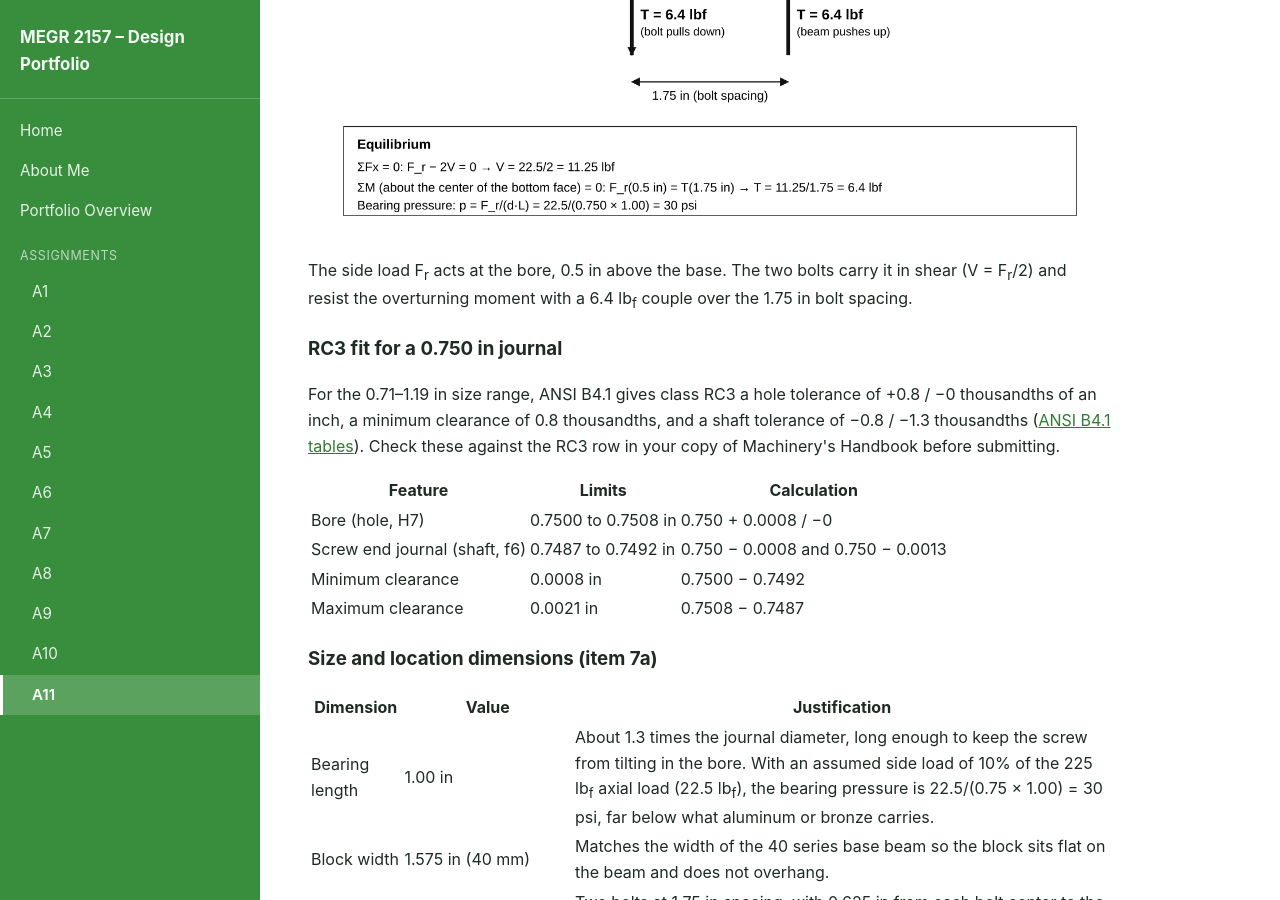
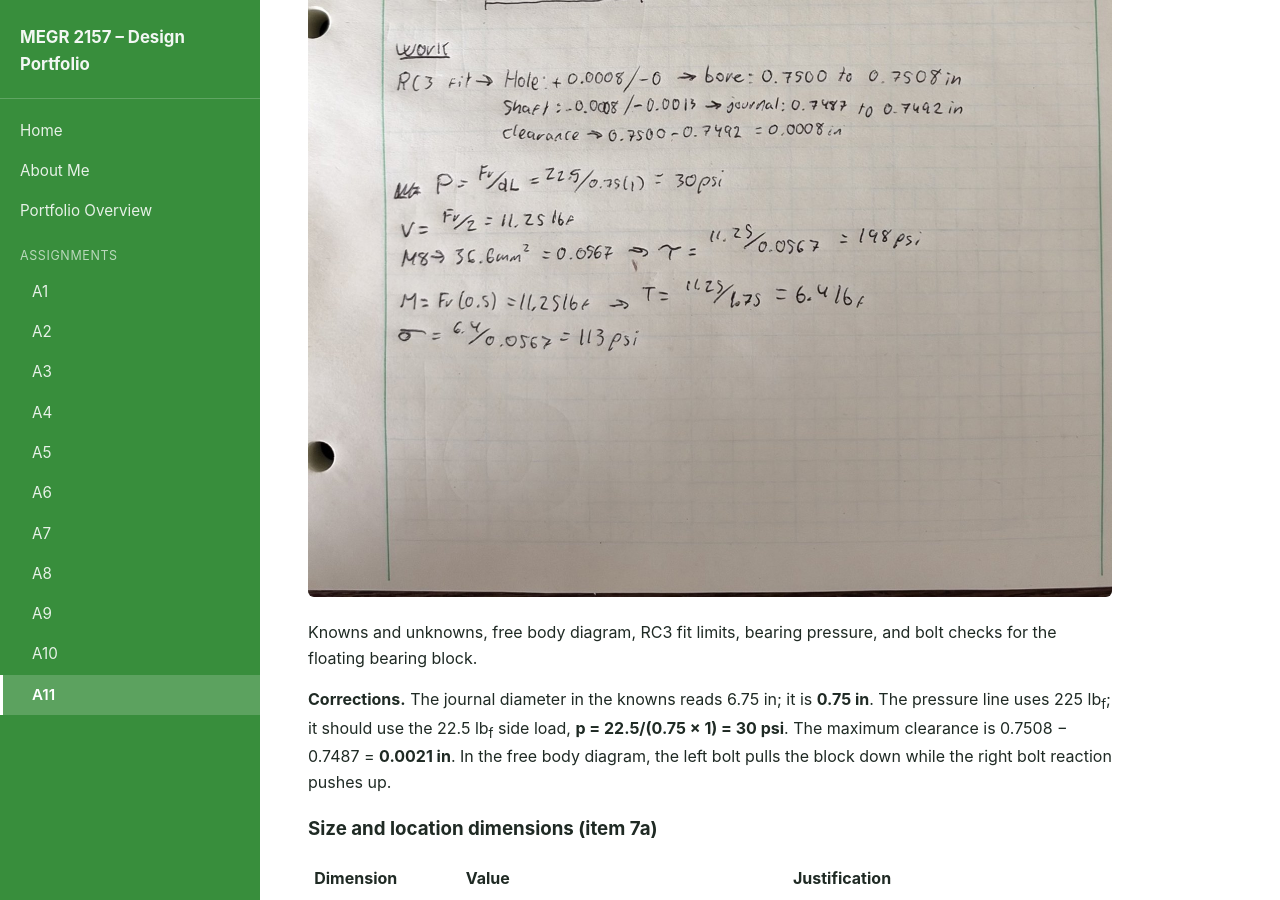
Before and after one commit to juanmasacova/MASACOVA-lecture-portfolio, a Jekyll site: the page built from docs/assignments/A11/index.html, in a window 1280 px wide and 900 px high, scrolled down 22336 px. Built offline with Jekyll 4.4.1, drawn with Linux system fonts in a browser that asks for light colours; some of the changed text lies outside the part shown.

Commit message:
A11: replace item 7 work with hand calculation photo, remove STEP file and generated FBD
Co-Authored-By: Claude Sonnet 5.5 <noreply@anthropic.com>
Claude-Session: https://claude.ai/code/session_01RhUpXczcxKWuEEtfGGc2wT

```diff
--- a/docs/assignments/A11/index.html
+++ b/docs/assignments/A11/index.html
@@ -85,27 +85,10 @@ title: "A11 – Motor Selection"
 <h2>7. Floating Bearing Mount: Juan</h2>
 <p>The motor and coupler hold the top end of each leadscrew. The bottom end needs a mount that lets the screw turn and carries only a small side load, because the 1 kN axial load goes through the nut and the top frame. The mount is a block bolted to the base beam with a bore for the screw end, sized with an RC3 (precision running) fit from ANSI B4.1.</p>
 
-<h3>Knowns and unknowns</h3>
-<ul>
-  <li><strong>Knowns:</strong> screw end journal 0.750 in (the 3/4 in&ndash;8 Acme screw from A10), load per screw 225 lb<sub>f</sub> (axial, carried at the top), RC3 fit, 40 series base beam (40 mm = 1.575 in wide), 6061-T6 aluminum block.</li>
-  <li><strong>Unknowns:</strong> bore and journal limits, bearing length, block width and height, bolt hole size, hole spacing and edge distance.</li>
-</ul>
-
-<h3>Free body diagram</h3>
-<img src="{{ '/assignments/A11/bearing-mount-fbd.png' | relative_url }}" alt="Free body diagram of the floating bearing block: 22.5 lbf side load at the bore, 11.25 lbf shear reaction at each bolt, and a 6.4 lbf up and down couple at the bolts">
-<p>The side load F<sub>r</sub> acts at the bore, 0.5 in above the base. The two bolts carry it in shear (V = F<sub>r</sub>/2) and resist the overturning moment with a 6.4 lb<sub>f</sub> couple over the 1.75 in bolt spacing.</p>
-
-<h3>RC3 fit for a 0.750 in journal</h3>
-<p>For the 0.71&ndash;1.19 in size range, ANSI B4.1 gives class RC3 a hole tolerance of +0.8 / &minus;0 thousandths of an inch, a minimum clearance of 0.8 thousandths, and a shaft tolerance of &minus;0.8 / &minus;1.3 thousandths (<a href="https://fac.ksu.edu.sa/sites/default/files/fits_us_tables_ansi_b4.1-1967_r1987.pdf">ANSI B4.1 tables</a>). Check these against the RC3 row in your copy of Machinery's Handbook before submitting.</p>
-<table>
-  <thead><tr><th>Feature</th><th>Limits</th><th>Calculation</th></tr></thead>
-  <tbody>
-    <tr><td>Bore (hole, H7)</td><td>0.7500 to 0.7508 in</td><td>0.750 + 0.0008 / &minus;0</td></tr>
-    <tr><td>Screw end journal (shaft, f6)</td><td>0.7487 to 0.7492 in</td><td>0.750 &minus; 0.0008 and 0.750 &minus; 0.0013</td></tr>
-    <tr><td>Minimum clearance</td><td>0.0008 in</td><td>0.7500 &minus; 0.7492</td></tr>
-    <tr><td>Maximum clearance</td><td>0.0021 in</td><td>0.7508 &minus; 0.7487</td></tr>
-  </tbody>
-</table>
+<h3>Hand calculations (items 7a&ndash;7b)</h3>
+<img src="{{ '/assignments/A11/bearing-mount-handcalc.jpg' | relative_url }}" alt="Handwritten knowns and unknowns, free body diagram of the floating bearing block, and work for the RC3 fit, bearing pressure, bolt shear, and bolt tension">
+<p>Knowns and unknowns, free body diagram, RC3 fit limits, bearing pressure, and bolt checks for the floating bearing block.</p>
+<p><strong>Corrections.</strong> The journal diameter in the knowns reads 6.75 in; it is <strong>0.75 in</strong>. The pressure line uses 225 lb<sub>f</sub>; it should use the 22.5 lb<sub>f</sub> side load, <strong>p = 22.5/(0.75 &times; 1) = 30 psi</strong>. The maximum clearance is 0.7508 &minus; 0.7487 = <strong>0.0021 in</strong>. In the free body diagram, the left bolt pulls the block down while the right bolt reaction pushes up.</p>
 
 <h3>Size and location dimensions (item 7a)</h3>
 <table>
```
Also changed, not shown: other parts of docs/assignments/A11/index.html (+0 -1 lines), docs/assignments/A11/bearing-mount-fbd.png (deleted), docs/assignments/A11/bearing-mount-handcalc.jpg (added), 1 other file.
